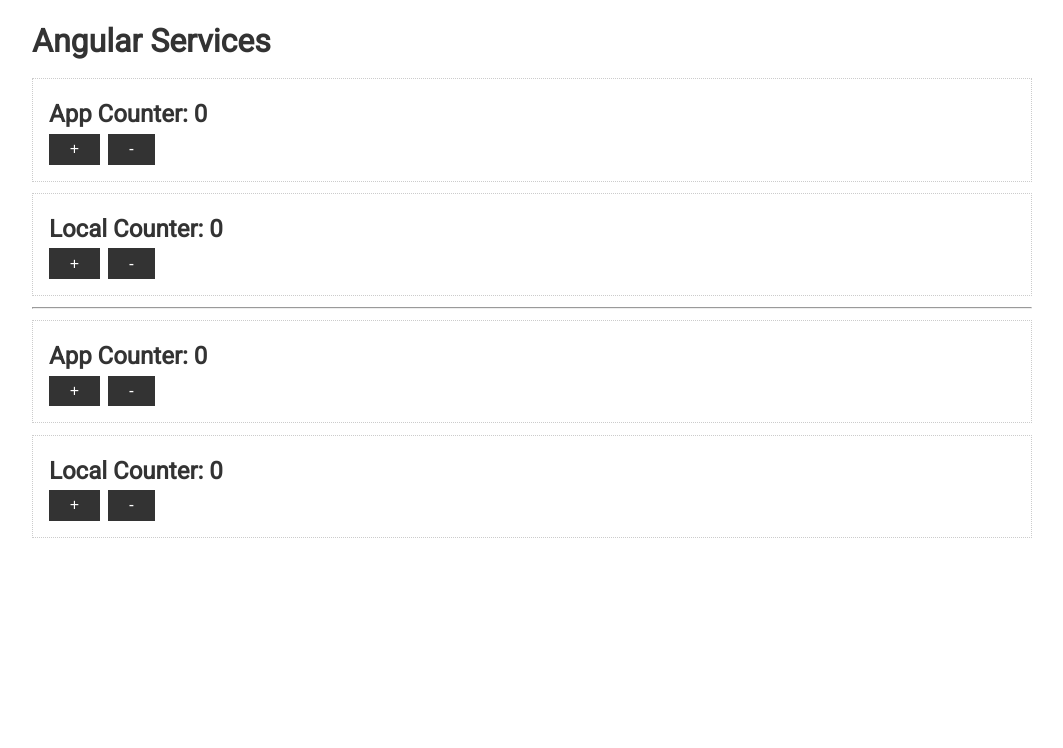
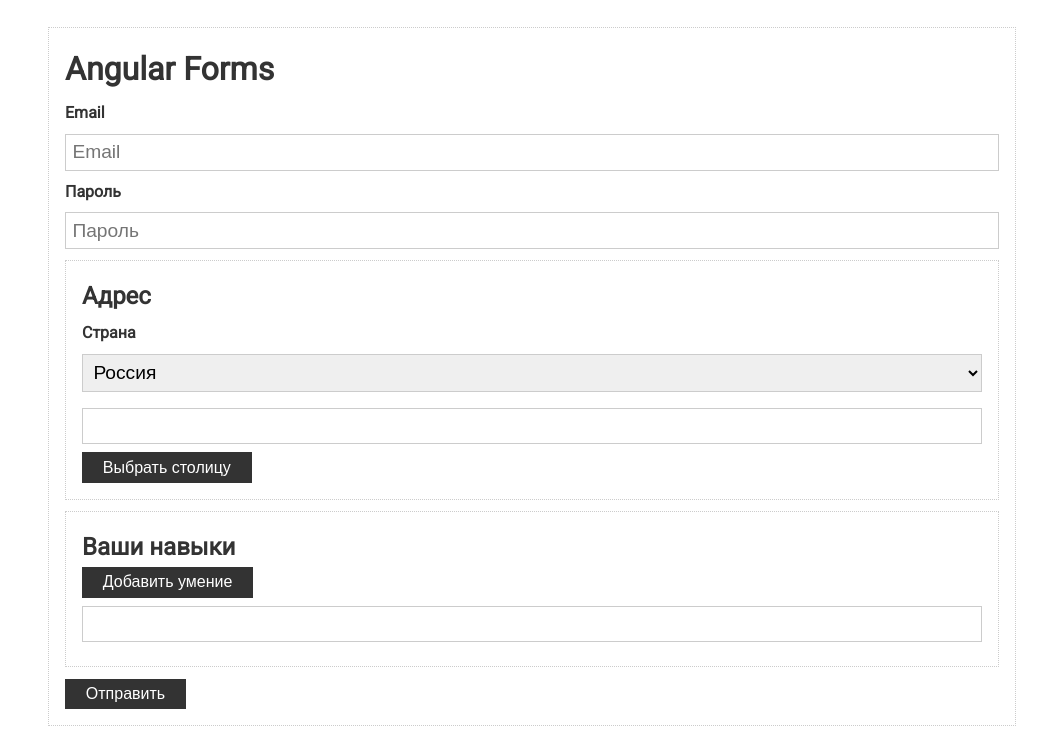
Before and after one commit to Arafatik/Angular-essential, an Angular app: page / in a window 1280 px wide. Shown: the top 748 px of the page, without its empty margins (108-1171 px from the left). Built offline with nearby package versions, Linux system fonts and the light colour scheme.

Commit message:
forms-and-validation-begin

```diff
--- a/src/app/app.component.html
+++ b/src/app/app.component.html
@@ -1,18 +1,44 @@
 <div class="container">
-  <h1>Angular Services</h1>
-  <div class="card">
-    <h2>App Counter: {{ appCounterService.counter }}</h2>
-    <button class="btn" (click)="appCounterService.increase()">+</button>
-    <button class="btn" (click)="appCounterService.decrease()">-</button>
-  </div>
+  <form class="card">
+    <h1>Angular Forms</h1>
+    <div class="form-control">
+      <label>Email</label>
+      <input type="text" placeholder="Email" />
+      <div class="validation"></div>
+    </div>
 
-  <div class="card">
-    <h2>Local Counter: {{ localCounterService.counter }}</h2>
-    <button class="btn" (click)="localCounterService.increase()">+</button>
-    <button class="btn" (click)="localCounterService.decrease()">-</button>
-  </div>
+    <div class="form-control">
+      <label>Пароль</label>
+      <input type="password" placeholder="Пароль" />
+      <div class="validation"></div>
+    </div>
 
-  <hr />
+    <div class="card">
+      <h2>Адрес</h2>
+      <div class="form-control">
+        <label>Страна</label>
+        <select>
+          <option value="ru">Россия</option>
+          <option value="uz">Узбекистан</option>
+          <option value="by">Беларусь</option>
+        </select>
+      </div>
 
-  <app-counter></app-counter>
+      <div class="form-control">
+        <input type="text" />
+      </div>
+
+      <button class="btn">Выбрать столицу</button>
+    </div>
+
+    <div class="card">
+      <h2>Ваши навыки</h2>
+      <button class="btn">Добавить умение</button>
+      <div class="form-control">
+        <label></label>
+        <input type="text" />
+      </div>
+    </div>
+    <button class="btn">Отправить</button>
+  </form>
 </div>
--- a/src/app/app.component.ts
+++ b/src/app/app.component.ts
@@ -1,16 +1,8 @@
-import { AppCounterService } from "./services/app-counter.service";
 import { Component } from "@angular/core";
-import { LocalCounterService } from "./services/local-counter.service";
 
 @Component({
   selector: "app-root",
   templateUrl: "./app.component.html",
   styleUrls: ["./app.component.scss"],
-  providers: [LocalCounterService],
 })
-export class AppComponent {
-  constructor(
-    private appCounterService: AppCounterService,
-    private localCounterService: LocalCounterService
-  ) {}
-}
+export class AppComponent {}
--- a/src/app/app.module.ts
+++ b/src/app/app.module.ts
@@ -2,9 +2,8 @@
 import { BrowserModule } from "@angular/platform-browser";
 import { FormsModule } from "@angular/forms";
 import { NgModule } from "@angular/core";
-import { CounterComponent } from './counter/counter.component';
 @NgModule({
-  declarations: [AppComponent, CounterComponent],
+  declarations: [AppComponent],
   imports: [BrowserModule, FormsModule],
   providers: [],
   bootstrap: [AppComponent],
--- a/src/app/counter/counter.component.html
+++ /dev/null
@@ -1,11 +0,0 @@
-<div class="card">
-  <h2>App Counter: {{ appCounterService.counter }}</h2>
-  <button class="btn" (click)="appCounterService.increase()">+</button>
-  <button class="btn" (click)="appCounterService.decrease()">-</button>
-</div>
-
-<div class="card">
-  <h2>Local Counter: {{ localCounterService.counter }}</h2>
-  <button class="btn" (click)="localCounterService.increase()">+</button>
-  <button class="btn" (click)="localCounterService.decrease()">-</button>
-</div>
--- a/src/app/counter/counter.component.ts
+++ /dev/null
@@ -1,16 +0,0 @@
-import { AppCounterService } from "../services/app-counter.service";
-import { Component } from "@angular/core";
-import { LocalCounterService } from "../services/local-counter.service";
-
-@Component({
-  selector: "app-counter",
-  templateUrl: "./counter.component.html",
-  styleUrls: ["./counter.component.scss"],
-  providers: [LocalCounterService],
-})
-export class CounterComponent {
-  constructor(
-    private appCounterService: AppCounterService,
-    private localCounterService: LocalCounterService
-  ) {}
-}
--- a/src/app/services/app-counter.service.ts
+++ /dev/null
@@ -1,21 +0,0 @@
-import { Injectable } from "@angular/core";
-import { LogService } from "./log.service";
-
-@Injectable({
-  providedIn: "root",
-})
-export class AppCounterService {
-  counter = 0;
-
-  constructor(private logService: LogService) {}
-
-  increase() {
-    this.logService.log("increase counter...");
-    this.counter++;
-  }
-
-  decrease() {
-    this.logService.log("decrease counter...");
-    this.counter--;
-  }
-}
--- a/src/app/services/local-counter.service.ts
+++ /dev/null
@@ -1,14 +0,0 @@
-import { Injectable } from "@angular/core";
-
-@Injectable()
-export class LocalCounterService {
-  counter = 0;
-
-  increase() {
-    this.counter++;
-  }
-
-  decrease() {
-    this.counter--;
-  }
-}
--- a/src/app/services/log.service.ts
+++ /dev/null
@@ -1,10 +0,0 @@
-import { Injectable } from "@angular/core";
-
-@Injectable({
-  providedIn: "root",
-})
-export class LogService {
-  log(text) {
-    console.log(`Log: ${text}`);
-  }
-}
--- a/src/styles.scss
+++ b/src/styles.scss
@@ -17,7 +17,7 @@
 .container {
   max-width: 1000px;
   margin: 0 auto;
-  padding-top: 1rem;
+  padding: 1rem;
 }
 
 a {
@@ -47,6 +47,12 @@
   margin-right: 0.5rem;
   transition: opacity 0.2s ease-in;
   outline: none;
+
+  &:disabled {
+    background: #ccc;
+    color: #000;
+    cursor: not-allowed;
+  }
 }
 
 .btn:hover {
@@ -56,6 +62,22 @@
 .form-control {
   display: block;
   margin-top: 0.3rem;
+  margin-bottom: 0.5rem;
+
+  label {
+    display: block;
+    font-weight: bold;
+    font-size: 1rem;
+    margin-bottom: 0.5rem;
+  }
+
+  input {
+    margin-bottom: 0;
+  }
+
+  .validation {
+    color: red;
+  }
 }
 
 .card {
@@ -72,7 +94,7 @@
   padding: 0.4rem;
   font-size: 1.2rem;
   border: 1px solid #ccc;
-  margin: 1.2rem 0;
+  margin-bottom: 1rem;
 }
 
 hr {
```
Also changed, not shown: src/app/counter/counter.component.scss (deleted).
